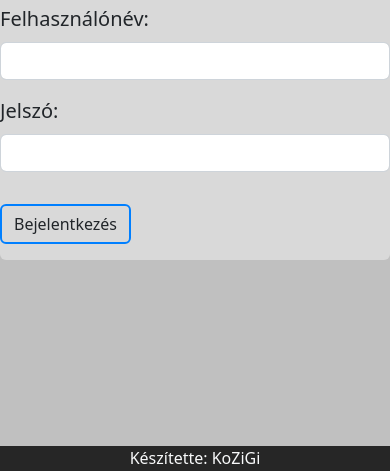
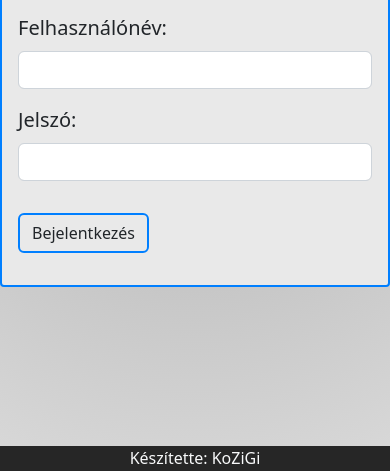
Before and after one commit to GinalZsolt/IKTproj-terfogatok, a plain HTML site: page frontend/admin/index.html in a window 390 px wide. Shown: the part 373-844 px from the top of the page. Drawn offline with Linux system fonts and the light colour scheme.

Commit message:
IT-90 IT-106 kész

```diff
--- a/frontend/admin/index.html
+++ b/frontend/admin/index.html
@@ -6,14 +6,18 @@
     <link rel="stylesheet" href="../assets/css/bootstrap.min.css">
     <link rel="stylesheet" href="../assets/css/colors.css">
     <link rel="stylesheet" href="../assets/css/admin.css">
+    <meta name="title" content="Pitagorátor - Bejelentkezés">
+    <meta name="keywords" content="pitagorátor admin, pitagorátor login, pitagorátor táblázat">
+    <meta name="description" content="A Pitagorátor oldal admin felületének bejelentkezési oldala">
     <title>Pitagorátor - Bejelentkezés</title>
 </head>
 <body>
     <div class="container-fluid p-0">
         <header class="py-5 text-center"><h1>Pitagorátor - Admin</h1></header>
         <main class="py-5">
-            <form action="http://localhost:3000/api/login" method="post" class="p-lg-4 p-md-3 m-auto col-lg-6 col-md-7 col-sm-10 rounded">
+            <form action="http://localhost:3000/api/login" method="post" class="p-lg-4 p-md-3 m-auto col-lg-6 col-md-7 col-sm-10 rounded-lg" id="border">
                 <h3 class="mb-4 fs-2">Bejelentkezés</h3>
+                <hr>
                 <div class="mb-3 fs-5">
                     <label for="username" class="form-label">Felhasználónév:</label>
                     <input type="text" name="username" class="form-control">
--- a/frontend/assets/css/admin.css
+++ b/frontend/assets/css/admin.css
@@ -1,5 +1,6 @@
 body{
-    background: #c0c0c0;
+    background: rgb(192,192,192);
+    background: radial-gradient(circle, rgba(192,192,192,1) 33%, rgba(217,217,217,1) 100%);
 }
 .container-fluid{
     display:flex;
@@ -8,6 +9,9 @@ body{
 }
 .button{
     border:2px solid var(--login-header);
+}
+#tb, #tb>*{
+    overflow-x: auto;
 }
 .button:hover{
     background: var(--login-header);
@@ -18,7 +22,7 @@ header{
     color:white;
 }
 #border{
-    background: rgb(217,217,217);
+    background: #e9e9e9 ;
 }
 thead{
     border-bottom: 3px solid black;
@@ -26,12 +30,16 @@ thead{
 th{
     border-right:1px solid black;
 }
+#nogradient{
+    background-color: #d9d9d9;
+}
 th:last-of-type{
     border-right: none;
 }
 form{
     border:2px solid var(--login-header);
-    background:#d9d9d9;
+    background:#c0c0c0;
+    border-radius: 0.25rem;
 }
 main{
     margin-top:auto;
@@ -53,6 +61,7 @@ table{
 }
 @media screen and (max-width:768px) {
     form{
-        border: none;
+        padding: 1rem;
+        border-radius: none;
     }
 }
```
Also changed, not shown: frontend/admin/dash.html (+4 -1 lines).
